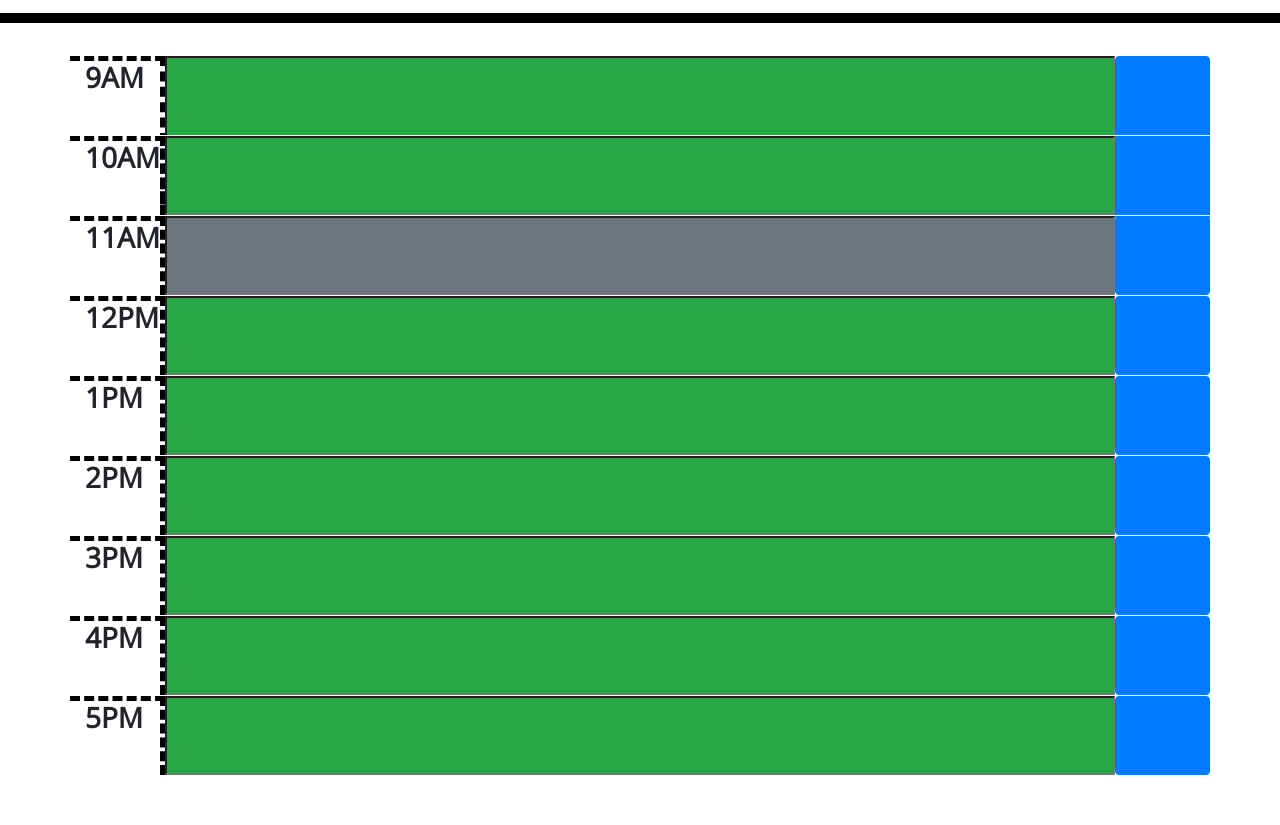
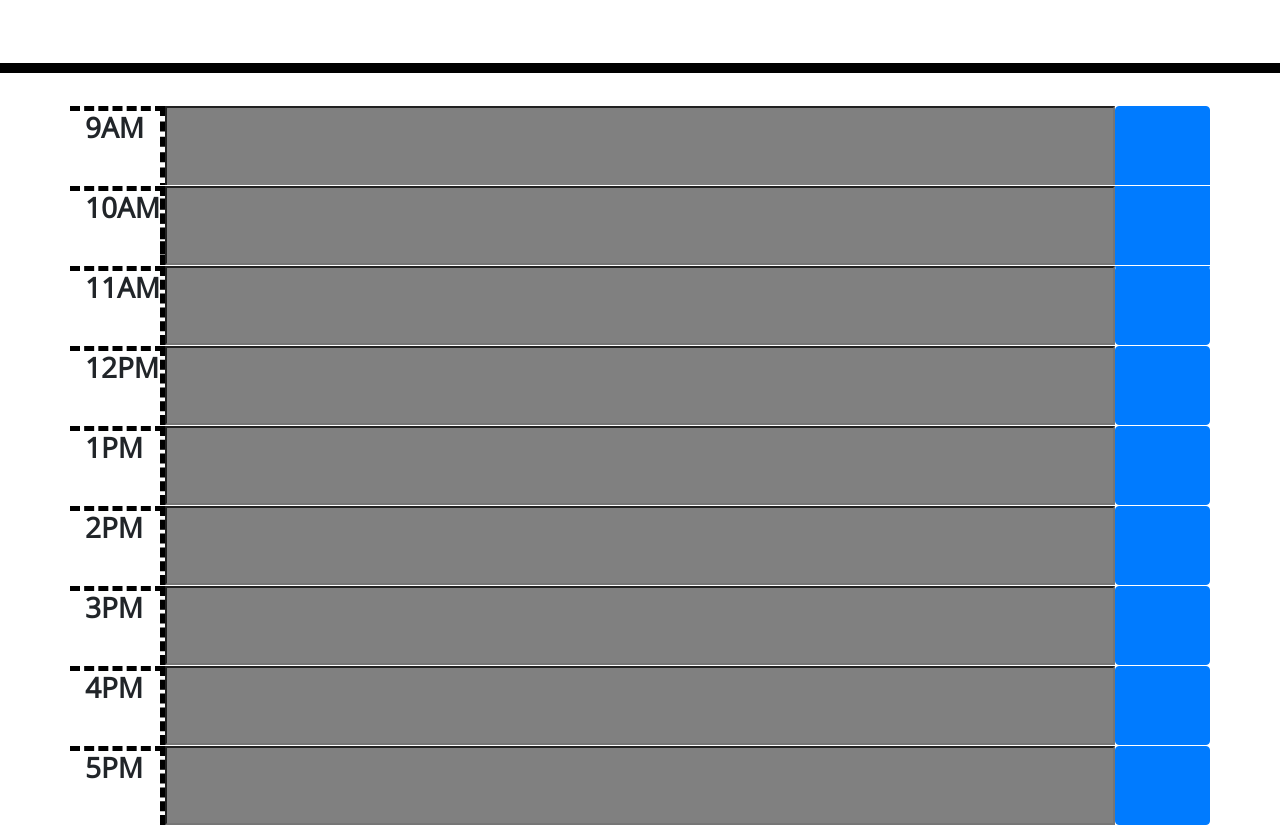
Before and after one commit to AaronB22/DayPlanner, a plain HTML site: page DayPlanner/Develop/index.html in a window 1280 px wide. Shown: the part 245-1070 px from the top of the page. Before the commit the page ends 1020 px from the top, so only its background shows below. Drawn offline with nearby package versions, Linux system fonts and the light colour scheme.

Commit message:
finished logic for determaining what color a textbox should be according to the current hour

```diff
--- a/DayPlanner/Develop/index.html
+++ b/DayPlanner/Develop/index.html
@@ -46,12 +46,12 @@
       </div>
       <div class=" row position-relative" id="Eleven">
         <div id="elevenTxt" class=" h3  customBorder col-1 font-weight-bold  position-relative">11AM</div>
-        <input id="elevenBox" type="text" style="font-size: 50px; font-weight: bold;" class="eleven Reset container col-10 bg-secondary position-relative " >
+        <input id="elevenBox" type="text" style="font-size: 50px; font-weight: bold;" class="eleven Reset container col-10 customGreenBackground  position-relative " >
         <button class= 'customButtonImage btn btn-primary col-1'></button>
       </div>
       <div class=" row position-relative" id="twelve">
         <div id="twelveTxt" class=" h3  customBorder col-1 font-weight-bold  ">12PM </div>
-        <input id="twelveTxt" type="text" style="font-size: 50px; font-weight: bold;" class="twelve container col-10 customGreenBackground position-relative ">
+        <input id="twelveBox" type="text" style="font-size: 50px; font-weight: bold;" class="twelve container col-10 customGreenBackground position-relative ">
         <button class= 'customButtonImage btn btn-primary col-1'></button>
       </div>
       <div class=" row position-relative" id="one">
--- a/DayPlanner/Develop/script.js
+++ b/DayPlanner/Develop/script.js
@@ -3,13 +3,14 @@ $('#date').text(date.format("MMM Do, YYYY"));
 
 let nonFormatHour =moment();
 $('').text(nonFormatHour.format("LT"));
-let hour=moment(nonFormatHour).format("H")
+let hour1=moment(nonFormatHour).format("H")
+let hour =Math.floor(hour1)
+
+//  let hour=15
+//deubber tool. Too use commet out JS4-7 and unncommet out js9
 console.log(hour)
 
-// if(strignHour==="2"){
-//     document.getElementById('twoBox').style.backgroundColor="red"
-//     console.log("test")
-// }
+
 
 if(hour>9){
 document.getElementById("nineBox").style.backgroundColor="grey"
@@ -17,4 +18,53 @@ document.getElementById("nineBox").style.backgroundColor="grey"
 if (hour===9){
     document.getElementById("nineBox").style.backgroundColor="red"
 }
-if(hour )
+if(hour>10){
+    document.getElementById("tenBox").style.backgroundColor="grey"
+}
+if (hour===10){
+    document.getElementById("tenBox").style.backgroundColor="red"
+}
+if (hour>11){
+    document.getElementById("elevenBox").style.backgroundColor="grey"
+}
+if(hour===11){
+    document.getElementById("elevenBox").style.backgroundColor="red"
+}
+if(hour>12){
+    document.getElementById("twelveBox").style.backgroundColor="grey"
+}
+if(hour===12){
+document.getElementById("twelveBox").style.backgroundColor="red"
+}
+if (hour===13){
+    document.getElementById("oneBox").style.backgroundColor="red"
+}
+if(hour>13){
+    document.getElementById("oneBox").style.backgroundColor="grey"
+}
+if (hour===14){
+    document.getElementById("twoBox").style.backgroundColor="red"
+}
+if (hour>14){
+    document.getElementById("twoBox").style.backgroundColor="grey"
+}
+if(hour===15){
+    document.getElementById("threeBox").style.backgroundColor="red"
+}
+if(hour>15){
+    document.getElementById("threeBox").style.backgroundColor="grey"
+}
+
+if(hour===16){
+    document.getElementById("fourBox").style.backgroundColor="red"
+}
+if(hour>16){
+    document.getElementById("fourBox").style.backgroundColor="grey"
+}
+
+if(hour===17){
+    document.getElementById("fiveBox").style.backgroundColor="red"
+}
+if(hour>17){
+    document.getElementById("fiveBox").style.backgroundColor="grey"
+}
```
